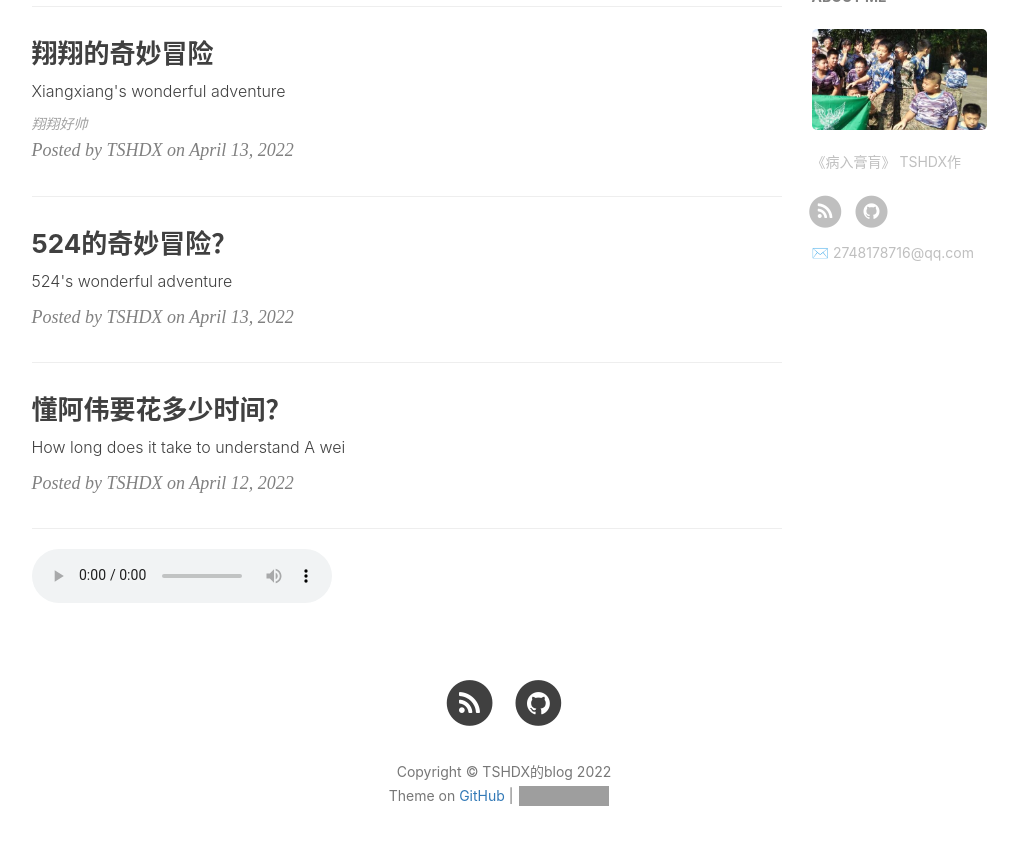
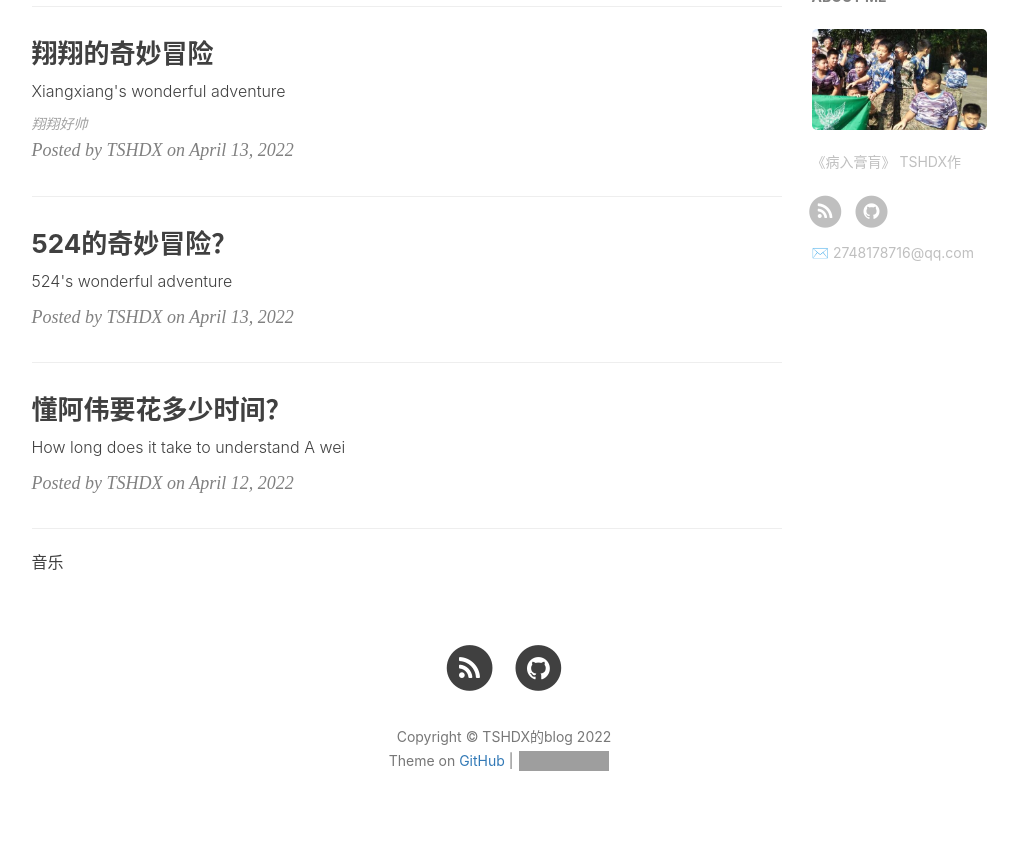
Before and after one commit to twodgirl/twodgirl.github.io, a Jekyll site: the page built from index.html, in a window 1280 px wide and 900 px high, scrolled down 597 px. Shown: the top 845 px of the window, without its empty margins (136-1154 px from the left). Built offline with Jekyll 4.4.1, drawn with Linux system fonts in a browser that asks for light colours; nearby versions of some CDN libraries; the list of posts is cut into pages by our own code; comment, search, counter and statistics services are not loaded; grey boxes are pictures that could not be loaded.

Commit message:
Update index.html

```diff
--- a/index.html
+++ b/index.html
@@ -59,5 +59,13 @@ description: "Never put off till tomorrow what can be done today"
 </ul>
 {% endif %}
 
-<audio id ="audio" src = "img/DDLC.m4a" controls = "controls" autoplay="autopaly">
-</audio>
+<!DOCTYPE html>
+<html lang="en">
+<head>
+    <meta charset="UTF-8">
+    <title>index</title>
+</head>
+<body>
+<a href="music.html">音乐</a>
+</body>
+</html>
```
